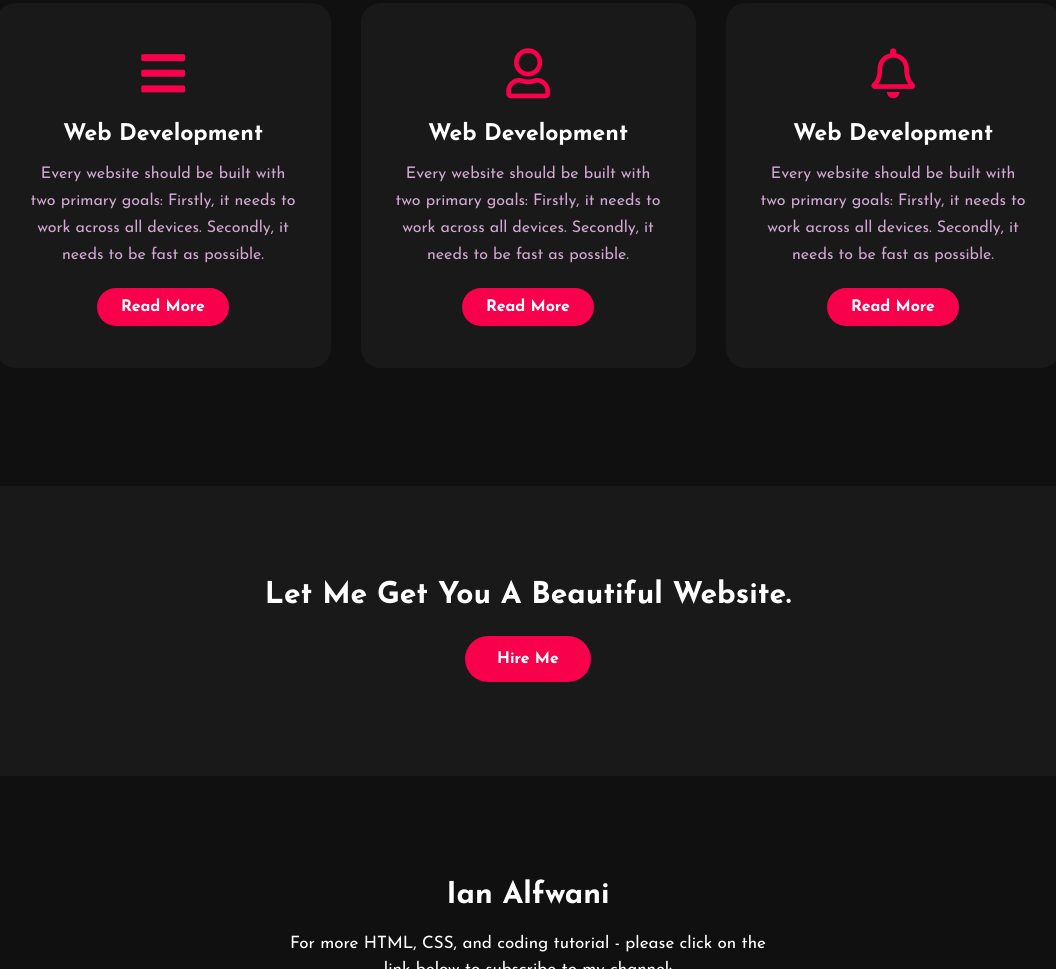
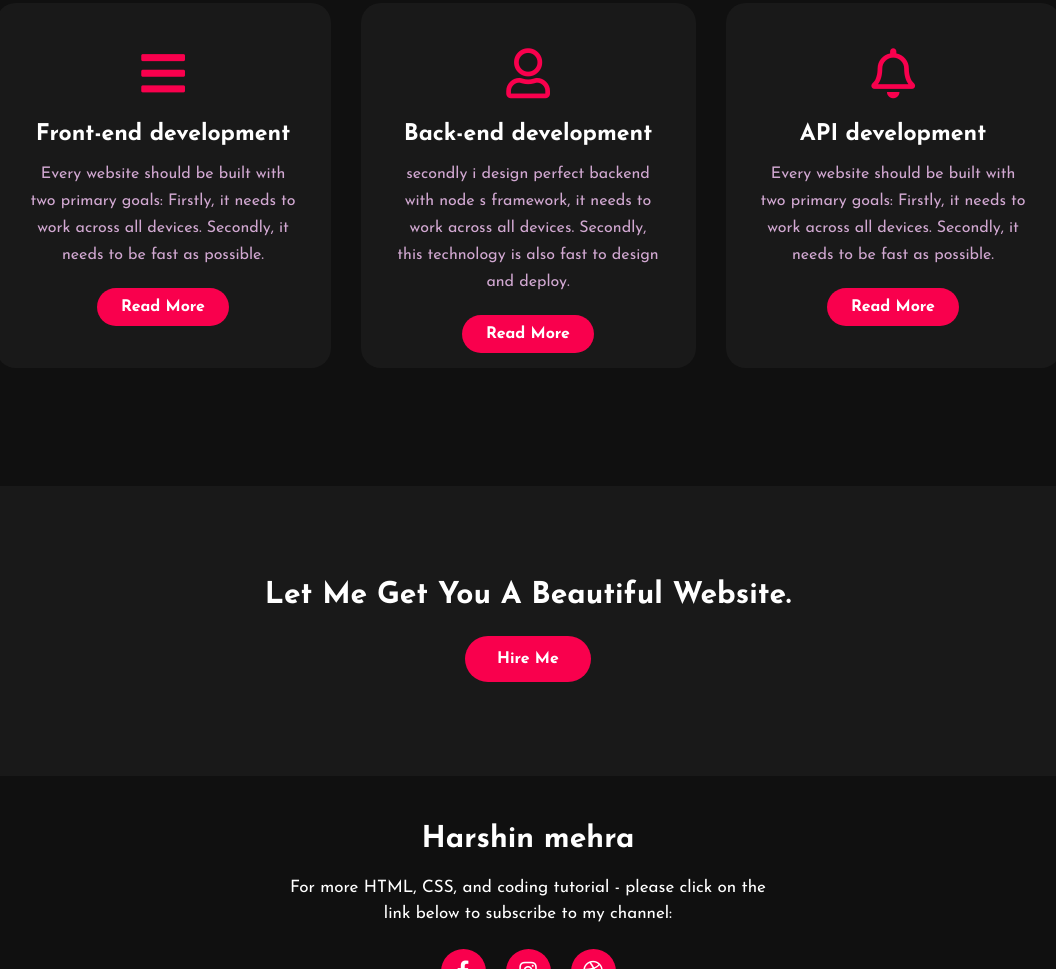
Before and after one commit to alfwani-js/portfolio, a plain HTML site: page index.html in a window 1280 px wide. Shown: the part 1831-2800 px from the top of the page, without its empty margins (112-1168 px from the left). Drawn offline with Linux system fonts and the light colour scheme.

Commit message:
Add files via upload

```diff
--- a/index.html
+++ b/index.html
@@ -28,7 +28,7 @@
 
 		<div class="content">
 			<h4>Hello, my name is</h4>
-			<h1>Ian <span>Alfwani</span></h1>
+			<h1>Harshin <span>mehra</span></h1>
 			<h3>I am a full stack web developer.</h3>
 			<div class="newslatter">
 				<form>
@@ -61,7 +61,7 @@
 		<div class="box">
 			<div class="card">
 				<i class="fas fa-bars"></i>
-				<h5>Web Development</h5>
+				<h5>Front-end development</h5>
 				<div class="pra">
 					<p>Every website should be built with two primary goals: Firstly, it needs to work across all devices. Secondly, it needs to be fast as possible.</p>
 
@@ -73,9 +73,9 @@
 
 			<div class="card">
 				<i class="far fa-user"></i>
-				<h5>Web Development</h5>
+				<h5>Back-end development</h5>
 				<div class="pra">
-					<p>Every website should be built with two primary goals: Firstly, it needs to work across all devices. Secondly, it needs to be fast as possible.</p>
+					<p>secondly i design perfect backend with node s framework, it needs to work across all devices. Secondly, this technology is also fast to design and deploy.</p>
 
 					<p style="text-align: center;">
 						<a class="button" href="#">Read More</a>
@@ -85,7 +85,7 @@
 
 			<div class="card">
 				<i class="far fa-bell"></i>
-				<h5>Web Development</h5>
+				<h5>API development</h5>
 				<div class="pra">
 					<p>Every website should be built with two primary goals: Firstly, it needs to work across all devices. Secondly, it needs to be fast as possible.</p>
 
@@ -108,14 +108,19 @@
 
 	<!------footer start--------->
 	<footer>
-		<p>Ian Alfwani</p>
+		<p>Harshin mehra</p>
 		<p>For more HTML, CSS, and coding tutorial - please click on the link below to subscribe to my channel:</p>
 		<div class="social">
 			<a href="#"><i class="fab fa-facebook-f"></i></a>
 			<a href="#"><i class="fab fa-instagram"></i></a>
 			<a href="#"><i class="fab fa-dribbble"></i></a>
 		</div>
-		<p class="end">CopyRight By Ian Alfwani</p>
+		<div></div>
+		<p class="end">CopyRight By Harshin mehra </p></br>
+		<p class="end1">professor name: Muath Alzghool</p></br>
+		<p class="end2">Course web222</p></br>
+		<p class="end3">Section - NCC</p></br>
+
 	</footer>
 </body>
 </html>
```
